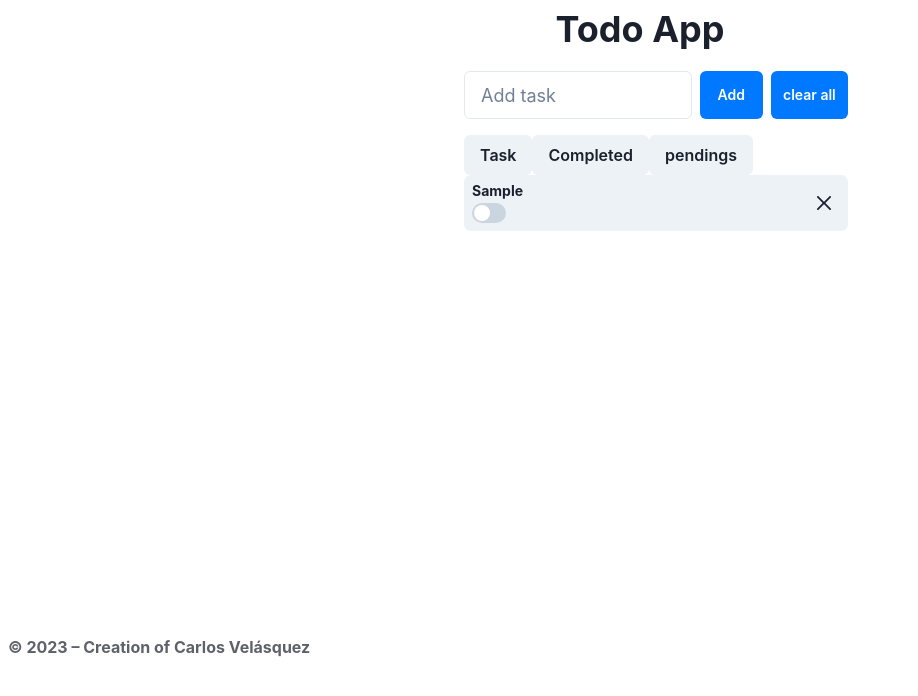
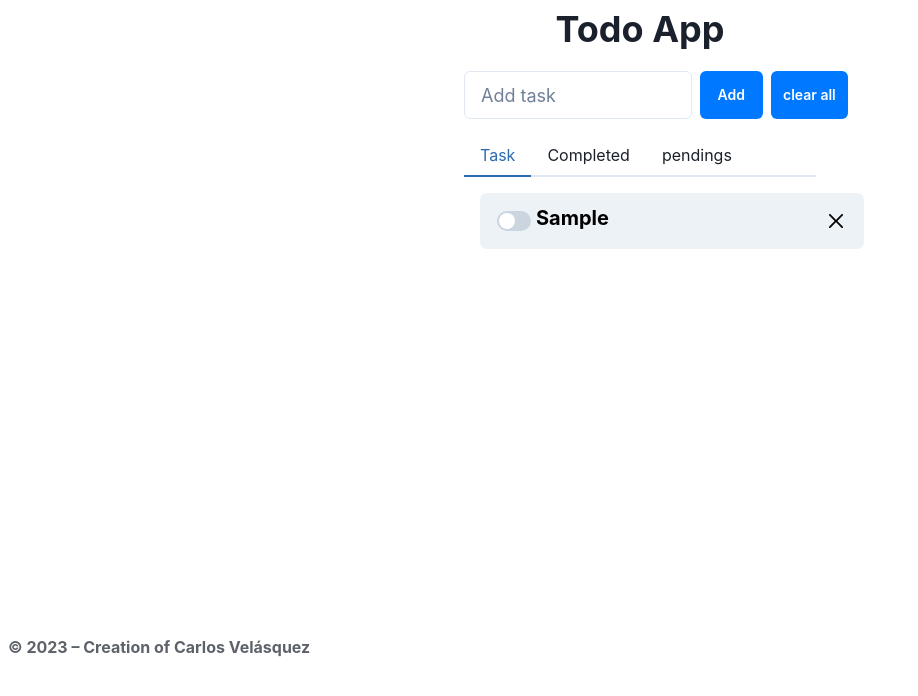
Before and after one commit to Carlos8122001/todo-app, a React (Vite) app: page / in a window 1280 px wide. Both pictures are taken after typing "Sample" into the empty fields and a click on the button "Add". Shown: the top 696 px of the page, without its empty margins (0-918 px from the left). Built offline with nearby package versions, Linux system fonts and the light colour scheme.

Commit message:
agragando el local storage

```diff
--- a/src/App.jsx
+++ b/src/App.jsx
@@ -1,4 +1,4 @@
-import { useState, useRef } from "react";
+import { useState, useRef, useEffect } from "react";
 import { v4 as uuidv4 } from "uuid";
 import { TodoList } from "./components/TodoList";
 import {
@@ -12,7 +12,6 @@ import {
   TabPanels,
   Tab,
   TabPanel,
-  Text,
 } from "@chakra-ui/react";
 
 function App() {
@@ -20,17 +19,30 @@ function App() {
   const [errorInput, setErrorInput] = useState(false);
   const [filterTask, setFilterTask] = useState("");
 
-  const todoTaskRef = useRef();
+  const KEY_LOCAL_STORAGE = "tasks";
+
+  const taskRef = useRef();
+
+  useEffect(() => {
+    const storedTasks = JSON.parse(localStorage.getItem(KEY_LOCAL_STORAGE));
+    if (storedTasks) {
+      setTodos(storedTasks);
+    }
+  }, []);
+
+  useEffect(() => {
+    localStorage.setItem(KEY_LOCAL_STORAGE, JSON.stringify(todos));
+  }, [todos]);
 
   const handleTodoAdd = (event) => {
-    const task = todoTaskRef.current.value;
+    const task = taskRef.current.value;
     if (task === "") return setErrorInput(true);
 
     setTodos((prevTodos) => {
       return [...prevTodos, { id: uuidv4(), task, completed: false }];
     });
 
-    todoTaskRef.current.value = null;
+    taskRef.current.value = null;
   };
 
   const togleTodo = (id) => {
@@ -52,14 +64,10 @@ function App() {
 
   let resultFilter = [];
   resultFilter = todos.filter((task) => task.completed === true);
-  console.log("tareas completadas");
+
   if (filterTask === "completed") {
   } else if (filterTask === "pendings") {
     resultFilter = todos.filter((task) => task.completed === false);
-    console.log("tareas completadas");
-  } else {
-    resultFilter = todos;
-    console.log("taraes normales");
   }
 
   return (
@@ -77,7 +85,7 @@ function App() {
         >
           <Input
             placeholder="Add task"
-            ref={todoTaskRef}
+            ref={taskRef}
             type="text"
             size={"lg"}
             isInvalid={errorInput}
@@ -105,16 +113,37 @@ function App() {
           </Button>
         </Box>
 
-        {/* <TodoList todos={todos} togleTodo={togleTodo} deleteTodo={deleteTodo} /> */}
+        <Tabs>
+          <TabList>
+            <Tab>Task</Tab>
+            <Tab onClick={() => setFilterTask("completed")}>Completed</Tab>
+            <Tab onClick={() => setFilterTask("pendings")}>pendings</Tab>
+          </TabList>
 
-        <Button onClick={() => setFilterTask("todo")}>Task</Button>
-        <Button onClick={() => setFilterTask("completed")}>Completed</Button>
-        <Button onClick={() => setFilterTask("pendings")}>pendings</Button>
-        <TodoList
-          todos={resultFilter}
-          togleTodo={togleTodo}
-          deleteTodo={deleteTodo}
-        />
+          <TabPanels>
+            <TabPanel>
+              <TodoList
+                todos={todos}
+                togleTodo={togleTodo}
+                deleteTodo={deleteTodo}
+              />
+            </TabPanel>
+            <TabPanel>
+              <TodoList
+                todos={resultFilter}
+                togleTodo={togleTodo}
+                deleteTodo={deleteTodo}
+              />
+            </TabPanel>
+            <TabPanel>
+              <TodoList
+                todos={resultFilter}
+                togleTodo={togleTodo}
+                deleteTodo={deleteTodo}
+              />
+            </TabPanel>
+          </TabPanels>
+        </Tabs>
       </Container>
       <Heading
         size="sm"
--- a/src/components/TodoItem.jsx
+++ b/src/components/TodoItem.jsx
@@ -23,30 +23,33 @@ export default function TodoItem({ todo, togleTodo, deleteTodo }) {
         height={"7vh"}
         borderRadius={"7px"}
         backgroundColor={completed === true ? "#00a6fb" : "gray.100"}
-        color={completed === true ? "white" : "black.100"}
-        p={2}
+        color={completed === true ? "white" : "black"}
+        paddingTop={6}
+        paddingBottom={6}
+        paddingLeft={3}
+        paddingRight={3}
         display={"flex"}
         justifyContent={"space-between"}
         alignItems={"center"}
       >
-        <Box>
-          {/* <Checkbox
-
-          colorScheme="green"
-          checked={todo.complete}
-        >
-
-        </Checkbox> */}
-
-          <Heading as="h6" size="xs">
+        <Box display={"flex"}>
+          <Switch
+            id="email-alerts"
+            onChange={handleTodoClick}
+            size={"md"}
+            isChecked={completed}
+            margin={"5px"}
+          />
+          <Heading as="h2" size="md" textAlign={"center"}>
             {task}
           </Heading>
-          <Switch id="email-alerts" onChange={handleTodoClick} size={"md"} isChecked={completed} />
         </Box>
         <IconButton
           onClick={() => deleteTodo(id)}
           icon={<CloseIcon />}
           size={"sm"}
+          backgroundColor={"transparent"}
+          color={completed === true ? "white" : "black"}
         />
       </ListItem>
     </>
```
